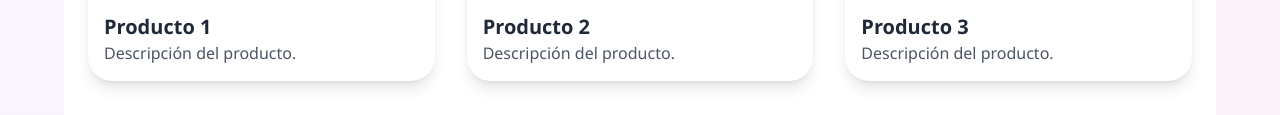
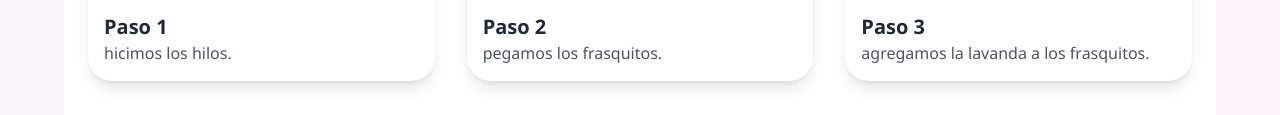
Before and after one commit to cesar24157-cell/elbueno, a plain HTML site: page index.html in a window 1280 px wide. Shown: the part 2145-2260 px from the top of the page. Drawn offline with nearby package versions, Linux system fonts and the light colour scheme; no server answers; a script that the page names is missing.

Commit message:
Update product descriptions to steps in the process

```diff
--- a/index.html
+++ b/index.html
@@ -136,8 +136,8 @@
                  alt="Producto 1"
                  class="w-full h-64 object-cover">
             <div class="p-4">
-                <h3 class="font-bold text-xl">Producto 1</h3>
-                <p class="text-gray-600">Descripción del producto.</p>
+                <h3 class="font-bold text-xl">Paso 1</h3>
+                <p class="text-gray-600">hicimos los hilos.</p>
             </div>
         </div>
 
@@ -146,8 +146,8 @@
                  alt="Producto 2"
                  class="w-full h-64 object-cover">
             <div class="p-4">
-                <h3 class="font-bold text-xl">Producto 2</h3>
-                <p class="text-gray-600">Descripción del producto.</p>
+                <h3 class="font-bold text-xl">Paso 2</h3>
+                <p class="text-gray-600">pegamos los frasquitos.</p>
             </div>
         </div>
 
@@ -156,8 +156,8 @@
                  alt="Producto 3"
                  class="w-full h-64 object-cover">
             <div class="p-4">
-                <h3 class="font-bold text-xl">Producto 3</h3>
-                <p class="text-gray-600">Descripción del producto.</p>
+                <h3 class="font-bold text-xl">Paso 3</h3>
+                <p class="text-gray-600">agregamos la lavanda a los frasquitos.</p>
             </div>
         </div>
 
```
